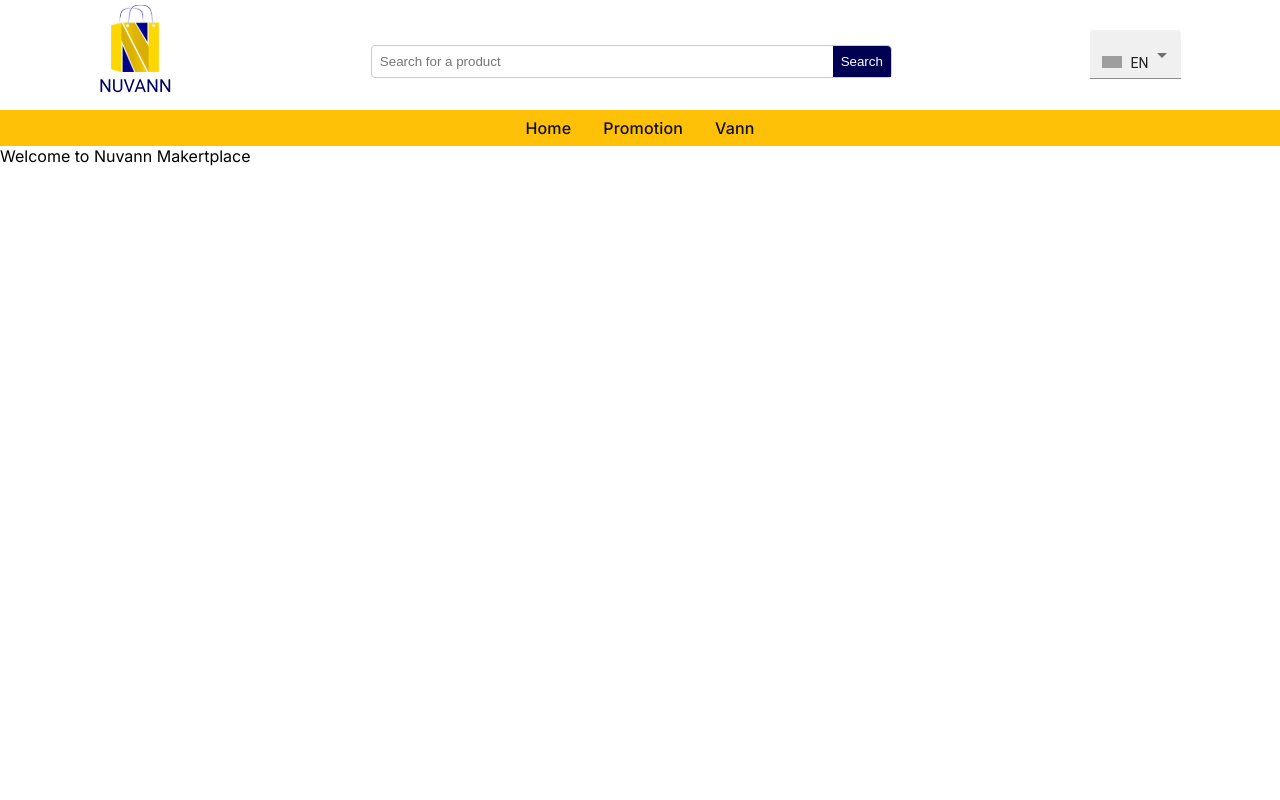
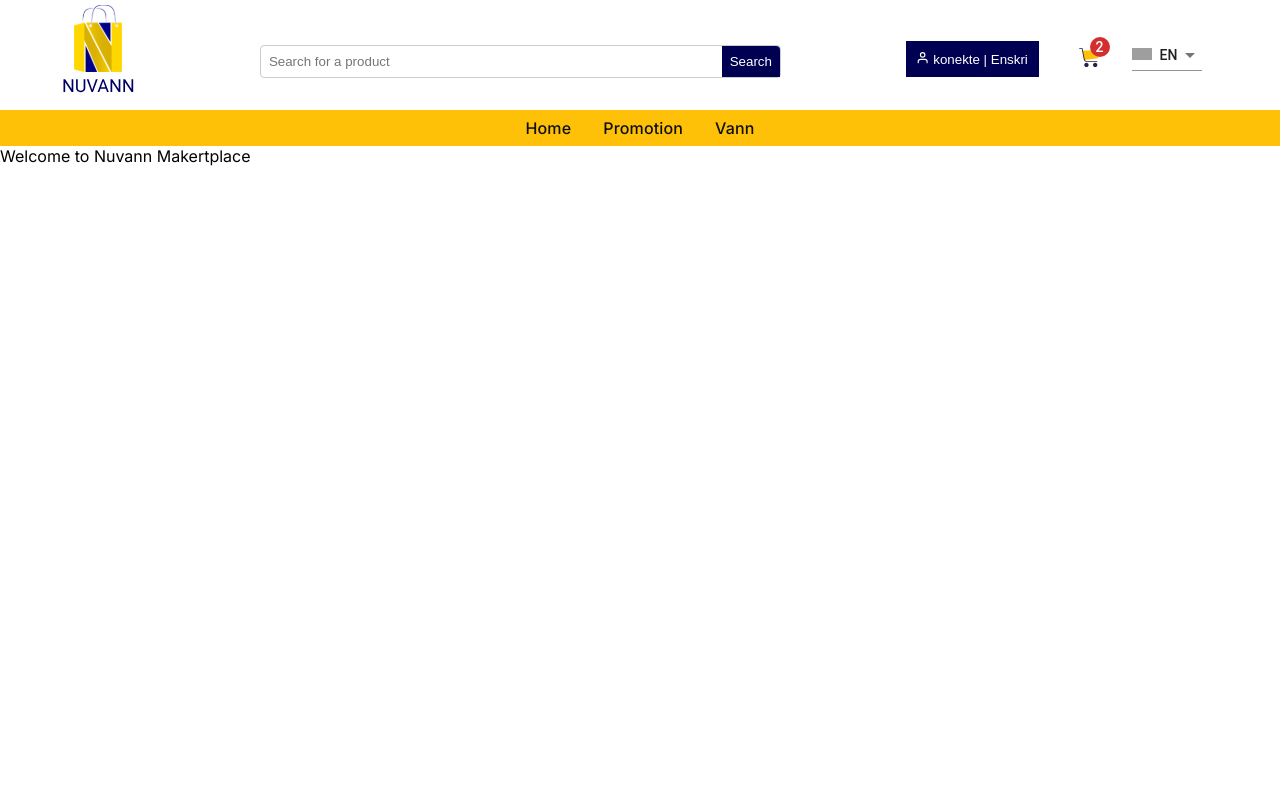
Before and after one commit to mjcodegroup/nuvann-store, a Next.js app: page /home/controller/home.controller in a window 1280 px wide. Shown: the top 800 px of the page. Built offline with nearby package versions, Linux system fonts and the light colour scheme; grey boxes are pictures that could not be loaded.

Commit message:
feat: navbar 80% -web

```diff
--- a/src/components/language-selector/index.tsx
+++ b/src/components/language-selector/index.tsx
@@ -6,9 +6,8 @@ import { FormControl, MenuItem, Select } from '@mui/material';
 import Image from 'next/image';
 
 export default function LanguageSelector() {
-    const cookieLng = getCookie("NEXT_I18LANG");
     const [lng, setLng] = useState<string>('fr')
-    const { i18n } = useTranslation(cookieLng, { useSuspense: false });
+    const { i18n } = useTranslation(getCookie("NEXT_I18LANG"), { useSuspense: false });
 
     const handleLangChange = (event: any): void =>  {
         const lang = event.target.value
@@ -22,12 +21,15 @@ export default function LanguageSelector() {
     }, [i18n.language])
 
   return (
-    <FormControl sx={{Width: 30, minHeight: 20}} size="small">
+    <FormControl sx={{borderBottom: 'none'}}>
         <Select
-            variant='filled'
-            id="demo-simple-select-filled"
+            variant='standard'
             value={lng}
             onChange={handleLangChange}
+            sx={{
+                borderBottom: 'none'
+
+            }}
         >
         {activeLanguage.map(_lng => (
             <MenuItem sx={{
@@ -36,7 +38,8 @@ export default function LanguageSelector() {
                 fontSize: '8px',
                 alignItems: 'center',
                 justifyContent: 'center',
-                alignContent: 'center'
+                alignContent: 'center',
+                overflow: 'hidden'
             }} key={_lng.value} value={_lng.value}>
                 <Image src={_lng.image} alt={_lng.name} width={20} height={12}/>
                 <span style={{fontSize: '14px', marginLeft: '8px'}}>
--- a/src/components/navbar/index.tsx
+++ b/src/components/navbar/index.tsx
@@ -7,21 +7,22 @@ import SearchBar from './search-bar'
 import { useTranslation } from 'react-i18next'
 import { getCookie } from '@/utils/cookie'
 import NavList from './nav-list'
-import LanguageSelector from '../language-selector'
+import NavOptions from './nav-options'
 export const Navbar: React.FC = () => {
     const { t } = useTranslation(getCookie("NEXT_I18LANG"), { useSuspense: false });
+
     return (
         <div className={Styles.navbar_container_principal}>
             <div className={Styles.nav_header}>
                 <Link href="/">
-                <Image src={logo} alt="nuvann.com" />
+                    <Image src={logo} alt="nuvann.com" />
                 </Link>
                 <div className={Styles.navbar_search}>
                     <SearchBar placeholder={t('home.searchForAProduct')} onSearch={()=> console.log("searching")}/>
                 </div>
-                    <LanguageSelector/>
+                <NavOptions user={{}}/>
             </div>
             <NavList />
         </div>
-)
+    )
 }
--- /dev/null
+++ b/src/components/navbar/nav-options/index.tsx
@@ -0,0 +1,127 @@
+import LanguageSelector from '@/components/language-selector';
+import { Avatar, Badge } from '@mui/material';
+import Link from 'next/link';
+import React from 'react'
+import { FiUser } from 'react-icons/fi';
+import Styles from "./nav-options.module.scss"
+import Image from 'next/image';
+import cartIcon from "../../../../public/assets/icons/cartIcon.svg"
+import { NavOptionProps } from '../types';
+
+export default function NavOptions(props: NavOptionProps) {
+    const [anchorEl, setAnchorEl] = React.useState<null | HTMLElement>(null);
+  const open = Boolean(anchorEl);
+
+
+    const handleClick = (event: React.MouseEvent<HTMLElement>) => {
+        setAnchorEl(event.currentTarget);
+      };
+  return (
+    <ul className={Styles.nav_options_container}>
+
+    { !props.user ?
+      <>
+      <li onClick={handleClick}
+        // onMouseOver={handleClick}
+        aria-controls={open ? 'account-menu' : undefined}
+        aria-expanded={open ? 'true' : undefined}>
+        <Avatar
+          alt={"user.name"}
+          src={"navAvatar"}
+          sx={{ width: 32, height: 32 }}
+        />
+        <span> Marc</span>
+      </li>
+      {/* <Menu
+        anchorEl={anchorEl}
+        id="account-menu"
+        open={open}
+        onClose={handleClose}
+        onClick={handleClose}
+        PaperProps={{
+          elevation: 0,
+          sx: {
+            overflow: 'visible',
+            filter: 'drop-shadow(0px 2px 8px rgba(0,0,0,0.32))',
+            mt: 1,
+            '& .MuiAvatar-root': {
+              width: 32,
+              height: 32,
+              ml: -0.5,
+              mr: 1,
+            },
+            '&:before': {
+              content: '""',
+              display: 'block',
+              position: 'absolute',
+              top: 0,
+              left: 25,
+              width: 10,
+              height: 10,
+              bgcolor: 'background.paper',
+              transform: 'translateY(-50%) rotate(45deg)',
+              zIndex: 0,
+            },
+          },
+        }}
+        transformOrigin={{ horizontal: 'left', vertical: 'top' }}
+        anchorOrigin={{ horizontal: 'left', vertical: 'bottom' }}
+      >
+        <div></div>
+        <MenuItem onClick={handleClose}>
+          <ListItemIcon>
+            <Person fontSize="small" />
+          </ListItemIcon>
+          Profil
+        </MenuItem>
+        <MenuItem onClick={()=> goTo("/orders")}>
+          <ListItemIcon>
+            <LocalOffer fontSize="small" />
+          </ListItemIcon>
+          Pwodui ou achte
+        </MenuItem>
+        <MenuItem onClick={handleClose}>
+          <ListItemIcon>
+            <Settings fontSize="small" />
+          </ListItemIcon>
+          Settings
+        </MenuItem>
+        {
+          user.role === "ADMINISTRATOR" &&
+            <MenuItem onClick={()=> goTo("/admin/dashboard")}>
+                <ListItemIcon>
+                    <AdminPanelSettings fontSize="small" />
+                </ListItemIcon>
+                Go to Admin
+            </MenuItem>
+        }
+        <Divider />
+        <MenuItem onClick={() =>logout()}>
+          <ListItemIcon>
+            <Logout fontSize="small" />
+          </ListItemIcon>
+          Logout
+        </MenuItem>
+      </Menu> */}
+      </>
+    :
+    <li>
+      <Link href="/login" >
+        <button><FiUser/> konekte | Enskri</button>
+      </Link>
+    </li>
+    }
+    <li>
+      <Link href="/carts">
+        <Badge color="error" badgeContent={2}>
+          <Image src={cartIcon} alt="cartIcon" />
+        </Badge>
+      </Link>
+    </li>
+    <li>
+    <LanguageSelector/>
+    </li>
+  </ul>
+
+  )
+}
--- /dev/null
+++ b/src/components/navbar/nav-options/nav-options.module.scss
@@ -0,0 +1,35 @@
+.nav_options_container {
+    list-style-type: none;
+    display: flex;
+    align-items: center;
+
+    li {
+        cursor: pointer;
+        align-items: center;
+        display: flex;
+        margin-right: 16px;
+        justify-content: space-between;
+
+        a {
+            margin-right: 16px;
+            button {
+                width: 133px;
+                height: 36px;
+                background-color: var(--blue-principal-000052);
+                border: none;
+                color: var(--background-white);
+                cursor: pointer;
+            }
+        }
+        span{
+            font-style: normal;
+            font-weight: 500;
+            font-size: 14px;
+            line-height: 16px;
+            margin-left: 8px;
+        }
+        small{
+            color: #ffff;
+        }
+    }
+}
--- /dev/null
+++ b/src/components/navbar/types.ts
@@ -0,0 +1,3 @@
+export interface NavOptionProps {
+    user: any;
+}
```
Also changed, not shown: src/components/language-selector/language-selector.module.css (deleted, +0 -14 lines), public/assets/icons/cartIcon.svg (added), 1 other file (tests, documents, lock files or other folders).
